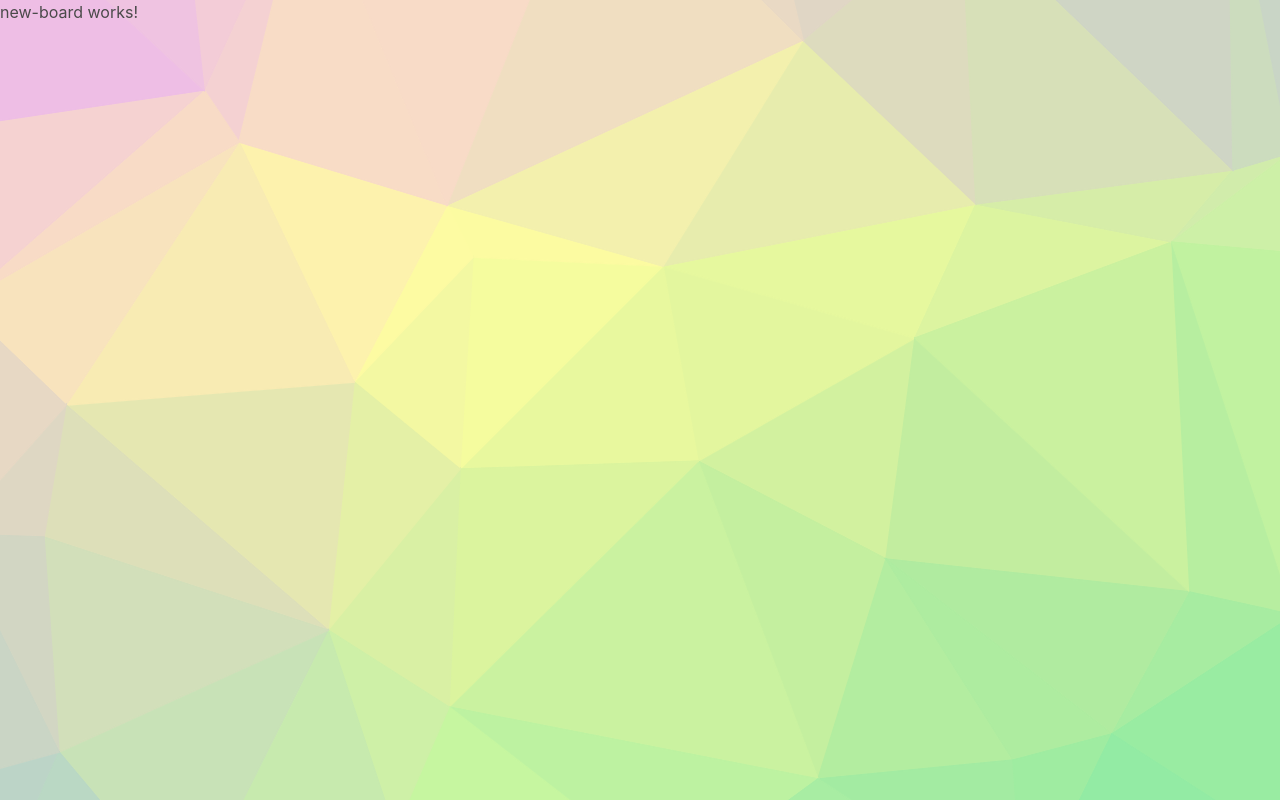
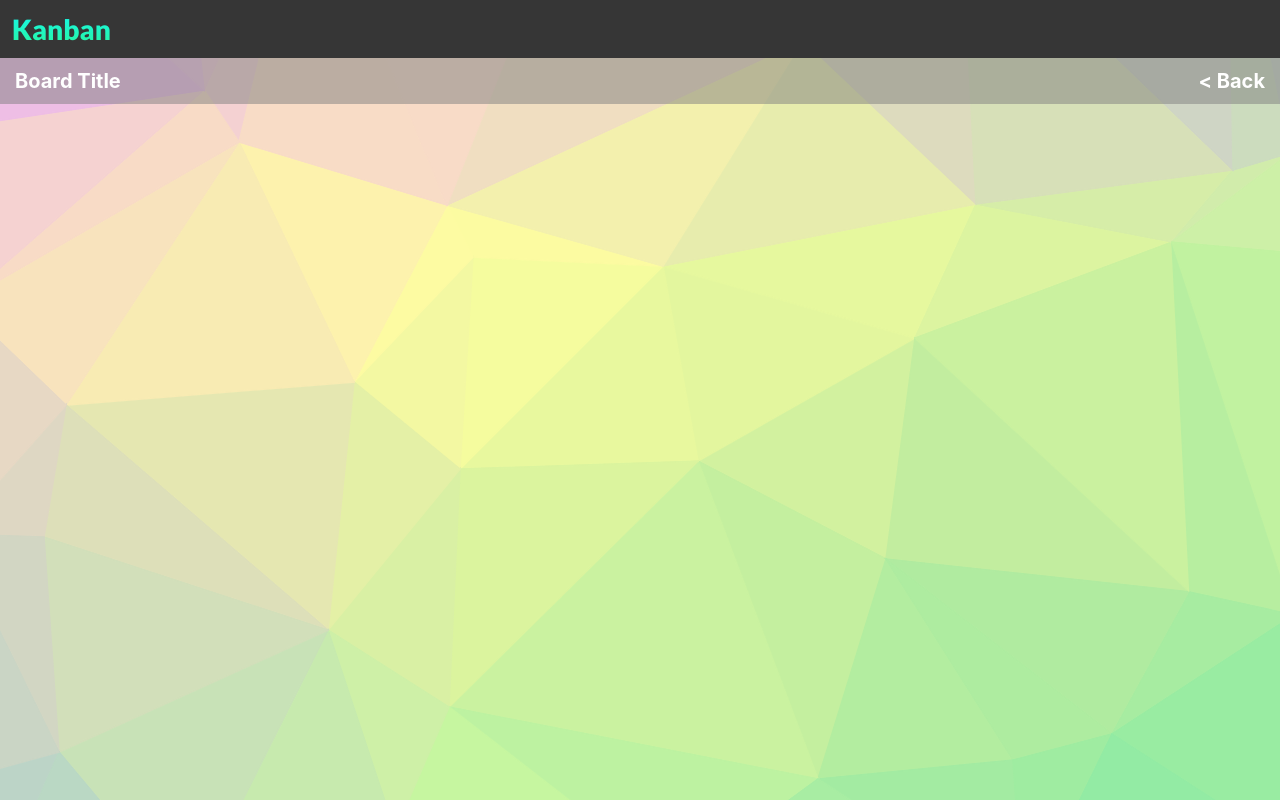
Before and after one commit to lindonjonhson/kanban-app, an Angular app in the folder front-end/: page /new-board in a window 1280 px wide. Built offline with nearby package versions, Linux system fonts and the light colour scheme.

Commit message:
Added template html to new pages

```diff
--- a/front-end/src/app/pages/main-view/main-view.component.sass
+++ b/front-end/src/app/pages/main-view/main-view.component.sass
@@ -1,12 +1,4 @@
 .board
-    .board-bar
-        display: flex
-        .board-name
-            margin-right: auto
-        .back
-            font-size: 20px
-            font-weight: bold
-            color: white
 
     .board-wrapper
             display: flex
--- a/front-end/src/app/pages/new-board/new-board.component.html
+++ b/front-end/src/app/pages/new-board/new-board.component.html
@@ -1 +1,24 @@
-<p>new-board works!</p>
+<div class="root">
+
+    <div class="navbar has-background-dark">
+        <div class="navbar-brand">
+            <div class="navbar-item">
+                <h1 class="app-name has-gradient-text">Kanban</h1>
+            </div>
+        </div>
+    </div>
+
+    <div class="board">
+        <div class="board-bar">
+            <p class="board-name">Board Title</p>
+            <a routerLink="/boards" class="back"> < Back</a>
+        </div>
+
+        <div class="board-wrapper">
+            <div class="board-columns" >
+
+            </div>
+        </div>
+    </div>
+
+</div>
--- a/front-end/src/app/pages/new-column/new-column.component.html
+++ b/front-end/src/app/pages/new-column/new-column.component.html
@@ -1 +1,24 @@
-<p>new-column works!</p>
+<div class="root">
+
+    <div class="navbar has-background-dark">
+        <div class="navbar-brand">
+            <div class="navbar-item">
+                <h1 class="app-name has-gradient-text">Kanban</h1>
+            </div>
+        </div>
+    </div>
+
+    <div class="board">
+        <div class="board-bar">
+            <p class="board-name">Board Title</p>
+            <a routerLink="/boards" class="back"> < Back</a>
+        </div>
+
+        <div class="board-wrapper">
+            <div class="board-columns" >
+
+            </div>
+        </div>
+    </div>
+
+</div>
--- a/front-end/src/app/pages/new-task/new-task.component.html
+++ b/front-end/src/app/pages/new-task/new-task.component.html
@@ -1 +1,24 @@
-<p>new-task works!</p>
+<div class="root">
+
+    <div class="navbar has-background-dark">
+        <div class="navbar-brand">
+            <div class="navbar-item">
+                <h1 class="app-name has-gradient-text">Kanban</h1>
+            </div>
+        </div>
+    </div>
+
+    <div class="board">
+        <div class="board-bar">
+            <p class="board-name">Board Title</p>
+            <a routerLink="/boards" class="back"> < Back</a>
+        </div>
+
+        <div class="board-wrapper">
+            <div class="board-columns" >
+
+            </div>
+        </div>
+    </div>
+
+</div>
--- a/front-end/src/main-styles.sass
+++ b/front-end/src/main-styles.sass
@@ -41,6 +41,13 @@ html
     .board-bar
         background: rgba(gray, 0.5)
         padding: 8px 15px
+        display: flex
+        .board-name
+            margin-right: auto
+        .back
+            font-size: 20px
+            font-weight: bold
+            color: white
 
         .board-name
             font-size: 20px
```
